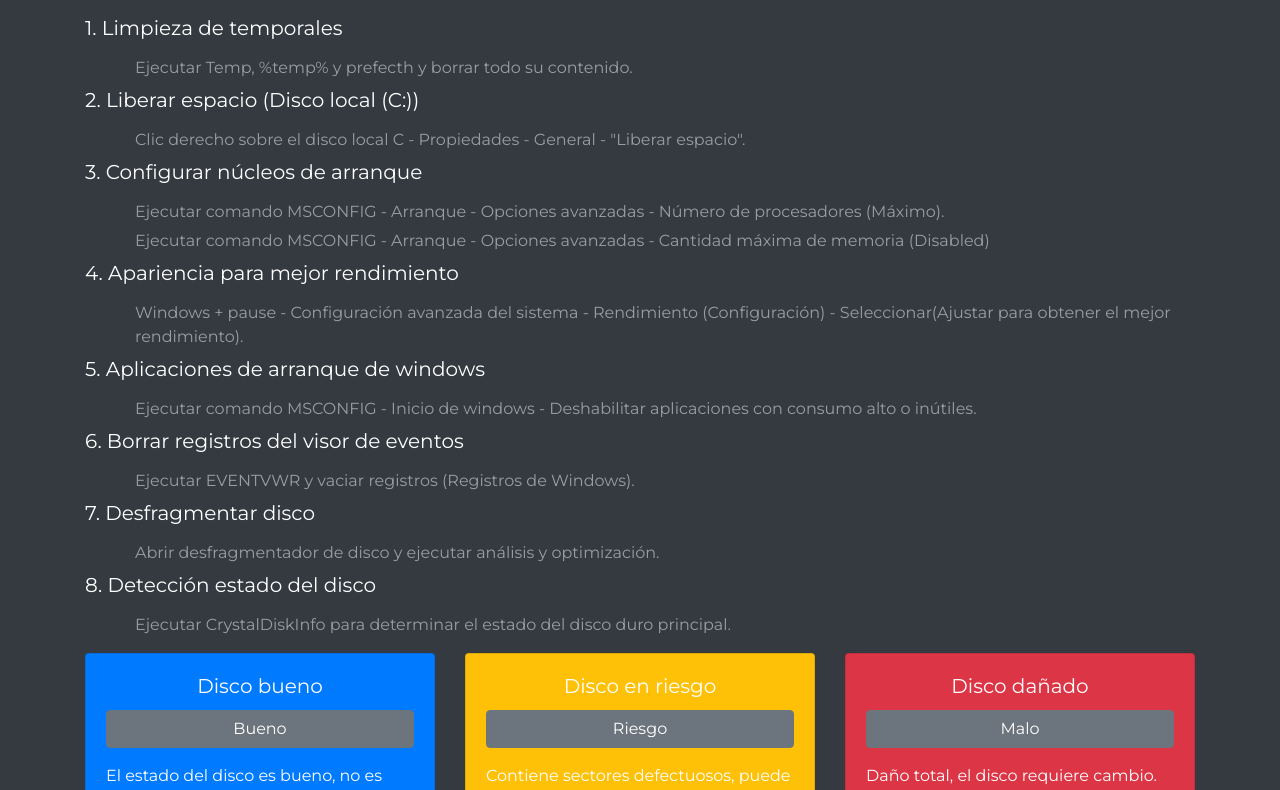
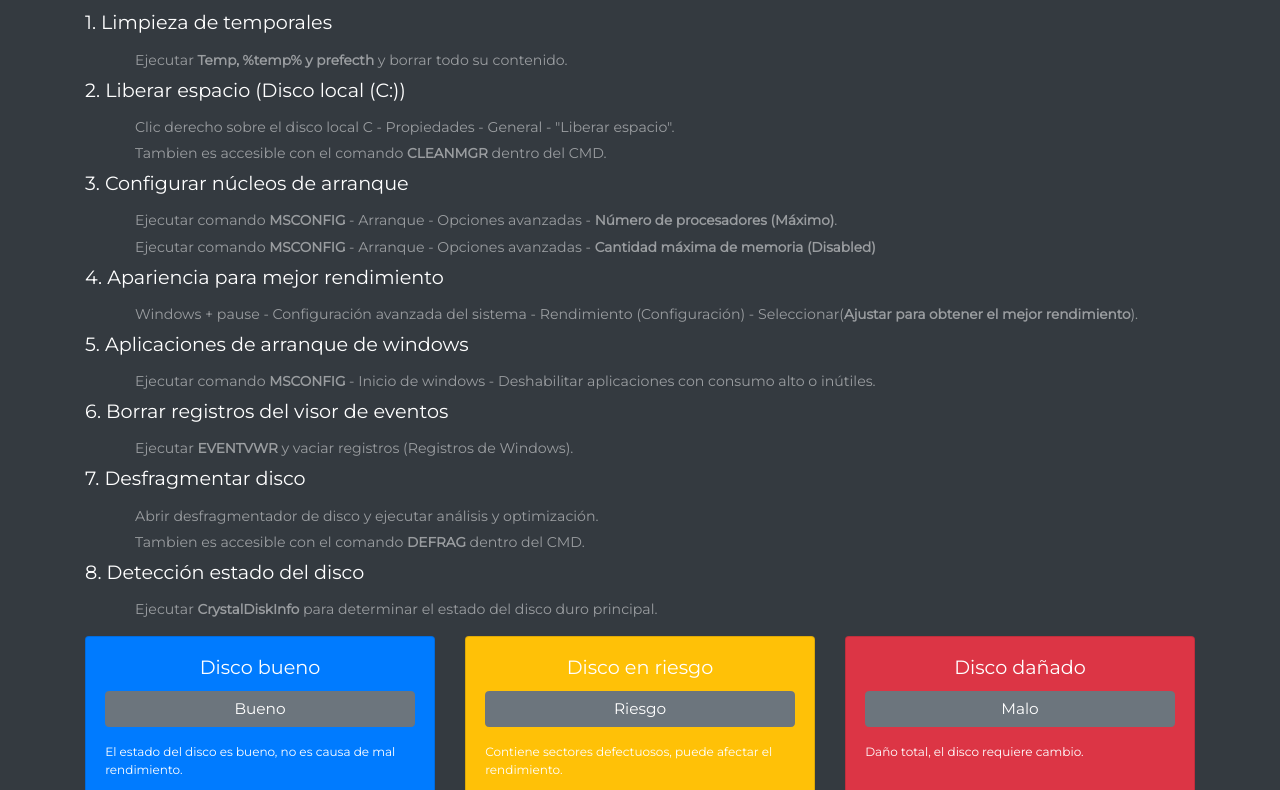
Before and after one commit to Diarcip/AYS, a plain HTML site: page index.html in a window 1280 px wide. Shown: the part 142-932 px from the top of the page. Drawn offline with nearby package versions, Linux system fonts and the light colour scheme.

Commit message:
Funciones agregadas y STRONG

```diff
--- a/index.html
+++ b/index.html
@@ -7,7 +7,7 @@
   <link rel="stylesheet" href="main.css">
   <link href="https://fonts.googleapis.com/css?family=Montserrat" rel="stylesheet">
   <link rel="stylesheet" href="https://stackpath.bootstrapcdn.com/bootstrap/4.2.1/css/bootstrap.min.css" integrity="sha384-GJzZqFGwb1QTTN6wy59ffF1BuGJpLSa9DkKMp0DgiMDm4iYMj70gZWKYbI706tWS" crossorigin="anonymous">
-  <title>Diego Cifuentes</title>
+  <title>AYS Computadores - Mantenimiento preventivo</title>
 </head>
 <body class="bg-dark">
 
@@ -41,22 +41,24 @@
     <p class="h1 text-light text-center py-3">Mantenimiento preventivo de equipos</p>
 
     <p class="h5 text-white py-2">1. Limpieza de temporales</p>
-      <p class="parrafo text-white-50">Ejecutar Temp, %temp% y prefecth y borrar todo su contenido.</p>
+      <p class="parrafo text-white-50">Ejecutar <strong>Temp, %temp% y prefecth</strong> y borrar todo su contenido.</p>
     <p class="h5 text-white py-2">2. Liberar espacio (Disco local (C:))</p>
       <p class="parrafo text-white-50">Clic derecho sobre el disco local C - Propiedades - General - "Liberar espacio".</p>
+      <p class="parrafo text-white-50">Tambien es accesible con el comando <strong>CLEANMGR</strong> dentro del CMD.</p>
     <p class="h5 text-white py-2">3. Configurar núcleos de arranque</p>
-      <p class="parrafo text-white-50">Ejecutar comando MSCONFIG - Arranque - Opciones avanzadas - Número de procesadores (Máximo).</p>
-      <p class="parrafo text-white-50">Ejecutar comando MSCONFIG - Arranque - Opciones avanzadas - Cantidad máxima de memoria (Disabled)</p>
+      <p class="parrafo text-white-50">Ejecutar comando <strong>MSCONFIG</strong> - Arranque - Opciones avanzadas - <strong>Número de procesadores (Máximo)</strong>.</p>
+      <p class="parrafo text-white-50">Ejecutar comando <strong>MSCONFIG</strong> - Arranque - Opciones avanzadas - <strong>Cantidad máxima de memoria (Disabled)</strong></p>
     <p class="h5 text-white py-2">4. Apariencia para mejor rendimiento</p>
-      <p class="parrafo text-white-50">Windows + pause - Configuración avanzada del sistema - Rendimiento (Configuración) - Seleccionar(Ajustar para obtener el mejor rendimiento).</p>
+      <p class="parrafo text-white-50">Windows + pause - Configuración avanzada del sistema - Rendimiento (Configuración) - Seleccionar(<strong>Ajustar para obtener el mejor rendimiento</strong>).</p>
     <p class="h5 text-white py-2">5. Aplicaciones de arranque de windows</p>
-      <p class="parrafo text-white-50">Ejecutar comando MSCONFIG - Inicio de windows - Deshabilitar aplicaciones con consumo alto o inútiles.</p>
+      <p class="parrafo text-white-50">Ejecutar comando <strong>MSCONFIG</strong> - Inicio de windows - Deshabilitar aplicaciones con consumo alto o inútiles.</p>
     <p class="h5 text-white py-2">6. Borrar registros del visor de eventos</p>
-      <p class="parrafo text-white-50">Ejecutar EVENTVWR y vaciar registros (Registros de Windows).</p>
+      <p class="parrafo text-white-50">Ejecutar <strong>EVENTVWR</strong> y vaciar registros (Registros de Windows).</p>
     <p class="h5 text-white py-2">7. Desfragmentar disco</p>
       <p class="parrafo text-white-50">Abrir desfragmentador de disco y ejecutar análisis y optimización.</p>
+      <p class="parrafo text-white-50">Tambien es accesible con el comando <strong>DEFRAG</strong> dentro del CMD.</p>
     <p class="h5 text-white py-2">8. Detección estado del disco</p>
-      <p class="parrafo text-white-50">Ejecutar CrystalDiskInfo para determinar el estado del disco duro principal.</p>
+      <p class="parrafo text-white-50">Ejecutar <strong>CrystalDiskInfo</strong> para determinar el estado del disco duro principal.</p>
 
     <div class="row my-3">
       <div class="col-sm-4">
--- a/main.css
+++ b/main.css
@@ -2,6 +2,7 @@
   margin: 0;
   padding: 0;
   font-family: 'Montserrat', sans-serif;
+  font-size: .96em;
 
 }
 .logo{
@@ -28,10 +29,8 @@ li:hover{
 }
 .statusdsk{
   width: 100%;
+  cursor: default;
 }
 .card-title{
   text-align: center;
 }
-.btn-warning{
-  color: white;
-}
```
